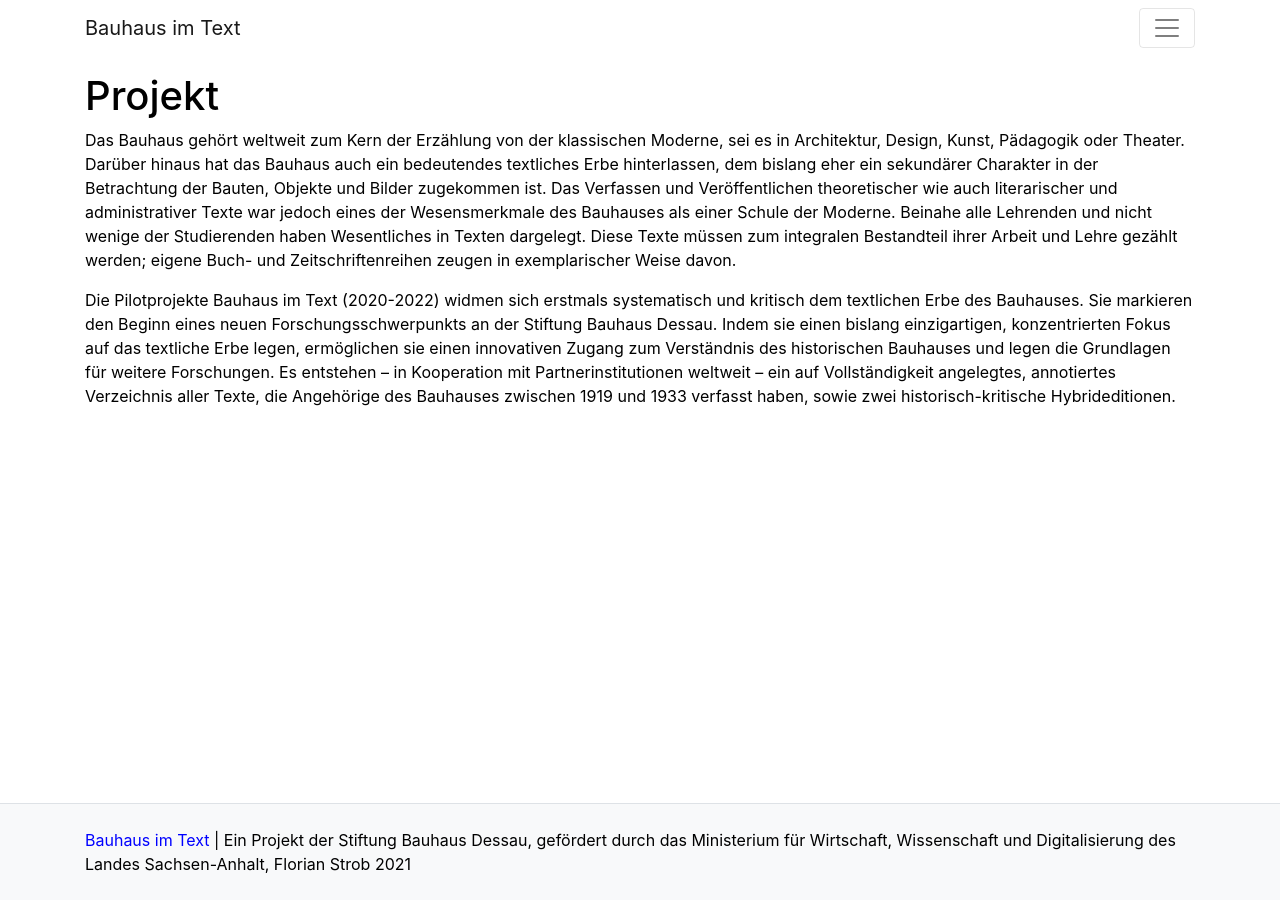
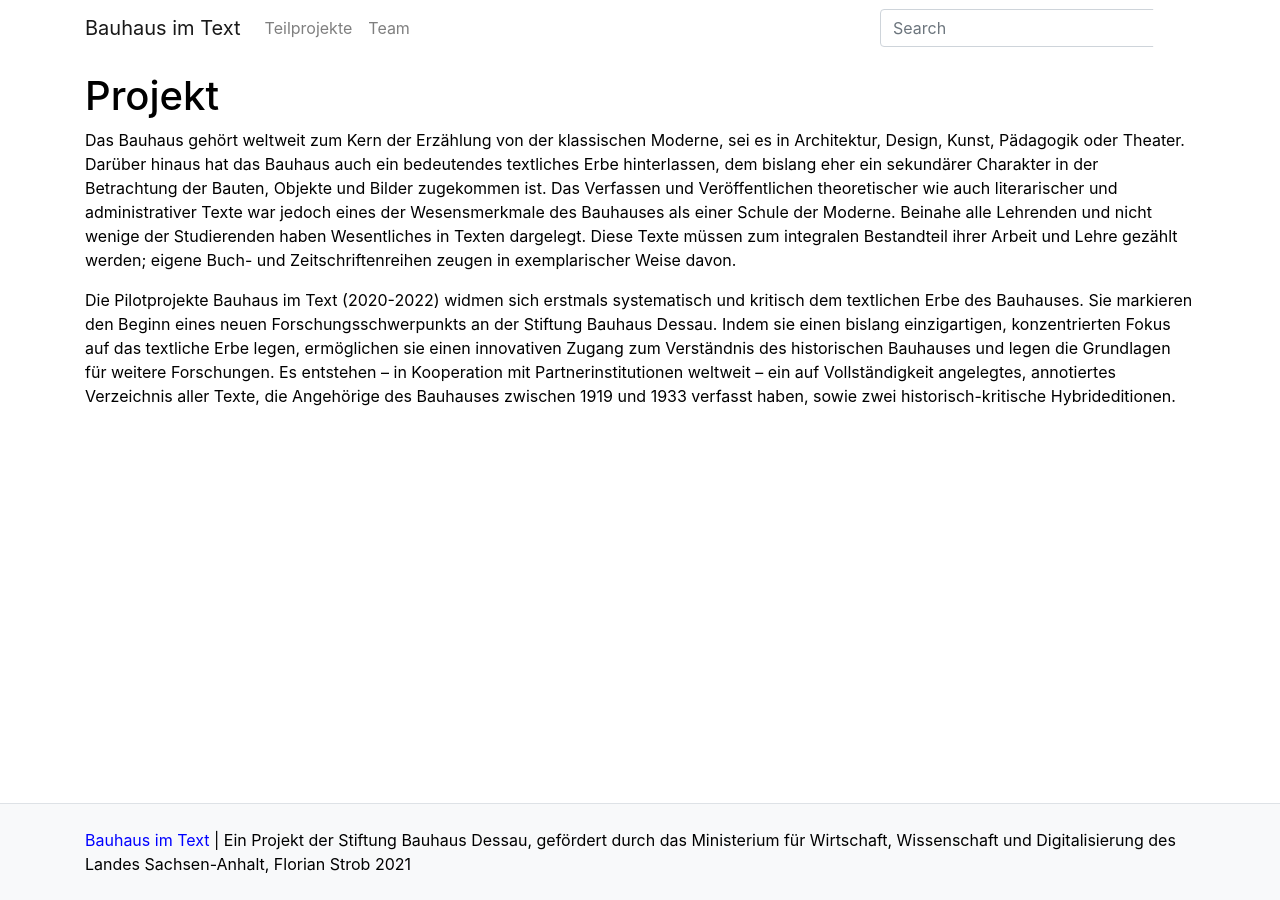
Before and after one commit to Bauhaus-im-Text/projektpraesentation, a Jekyll site: the page built from pages/index.md, in a window 1280 px wide. Built offline with Jekyll 4.4.1, drawn with Linux system fonts in a browser that asks for light colours.

Commit message:
navbar-expand-md

```diff
--- a/_includes/template/header.html
+++ b/_includes/template/header.html
@@ -1,4 +1,4 @@
-<nav class="navbar navbar-light" style="background-color: #ffff;">
+<nav class="navbar navbar-light navbar-expand-md" style="background-color: #ffff;">
     <div class="container">
         <a class="navbar-brand" href="{{ '/' | relative_url }}">{{ site.title }}</a>
 
```
